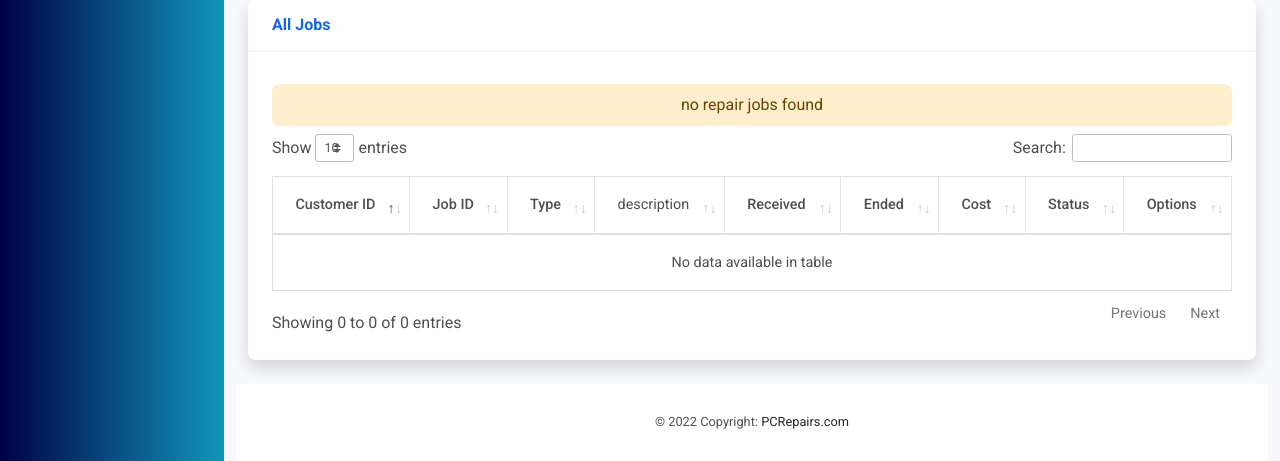
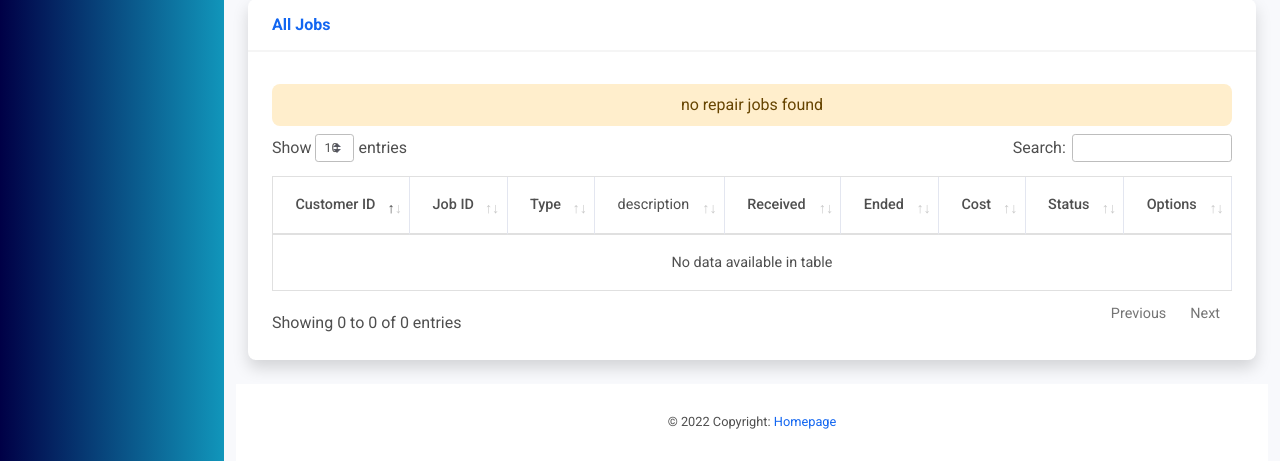
Before and after one commit to sudosf/PCRepairs-PHP-Website, a PHP site: page /dashboard.php in a window 1280 px wide. Shown: the part 376-837 px from the top of the page. Run offline with PHP 8.4, Linux system fonts and the light colour scheme; the visitor is signed in with stand-in values (Sample User, id 1); data that the repository does not hold is empty.

Commit message:
added back to home btn

```diff
--- a/portal_book.php
+++ b/portal_book.php
@@ -54,7 +54,6 @@
                     Profile
                 </a>
             </li>
-
         </ul>
         <!-- End of Sidebar -->
 
--- a/portal_components/footer.inc.php
+++ b/portal_components/footer.inc.php
@@ -3,7 +3,9 @@
     <div class="container my-auto">
         <div class="copyright text-center my-auto">
             © 2022 Copyright:
-            <a class="link-dark text-dark" href="index.php">PCRepairs.com</a>
+            <a class="link-primary link-offset-2 link-underline link-underline-opacity-100-hover" href="index.php">
+                Homepage
+            </a>
         </div>
     </div>
 </footer>
```
